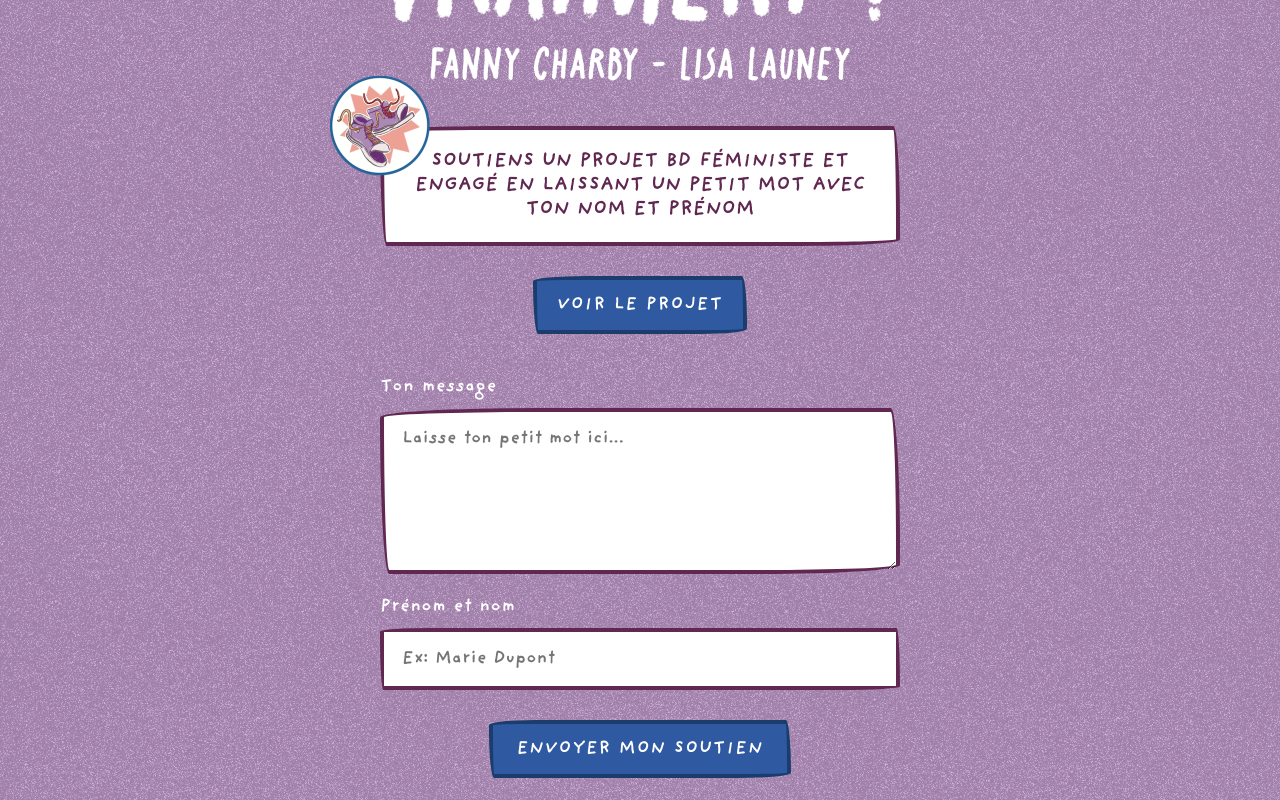
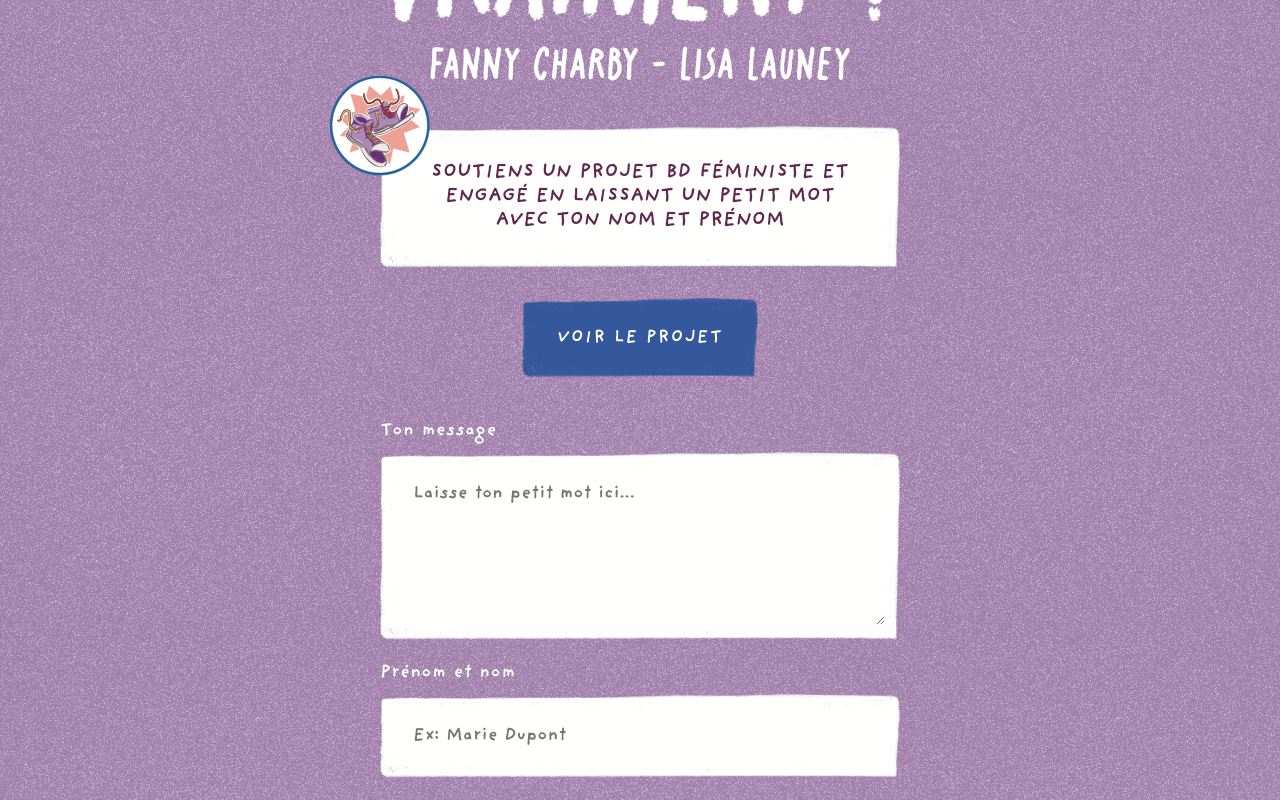
Before and after one commit to valentingnt/que-de-la-drague, a React (Vite) app: page / in a window 1280 px wide. Shown: the part 240-1040 px from the top of the page. Built offline with nearby package versions, Linux system fonts and the light colour scheme; no server answers; the database is empty.

Commit message:
Add new background images and update admin styles: Introduce sketch background images and enhance CSS styles for buttons and layout, including border image properties and hover effects for improved UI consistency.

```diff
--- a/src/App.css
+++ b/src/App.css
@@ -1,10 +1,10 @@
 :root {
   /* Colors */
-  --color-primary: #2f5aa2;
+  --color-primary: #35589c;
   --color-primary-dark: #1a3d6d;
   --color-secondary: #602750;
   --color-background: #d8bbe4;
-  --color-white: white;
+  --color-white: #fffffe;
   --color-success: #28a745;
   --color-success-bg: #d4edda;
   --color-error: #dc3545;
@@ -44,6 +44,13 @@
   --border-radius-organic-alt: 225px 15px 255px 15px/15px 255px 15px 225px;
   --border-radius-button: 255px 25px 225px 25px/25px 225px 25px 255px;
   --border-radius-button-alt: 225px 25px 255px 25px/25px 255px 25px 225px;
+
+  /* Border Image */
+  --border-image-source: url("/sketch-background.png");
+  --border-image-source-button: url("/sketch-background-button.png");
+  --border-image-slice: 40;
+  --border-image-width: 15px;
+  --border-image-repeat: stretch;
 
   /* Transitions */
   --transition-opacity: opacity 0.2s;
@@ -160,9 +167,13 @@ body {
   margin-bottom: var(--spacing-2xl);
   text-align: center;
   background: var(--color-white);
+  background-clip: padding-box;
   padding: var(--spacing-lg) var(--spacing-xl);
-  border: var(--border-width) solid var(--color-secondary);
-  border-radius: var(--border-radius-organic);
+  border-style: solid;
+  border-width: var(--border-image-width);
+  border-image-source: var(--border-image-source);
+  border-image-slice: var(--border-image-slice);
+  border-image-repeat: var(--border-image-repeat);
   position: relative;
   font-weight: 700;
   text-transform: uppercase;
@@ -235,19 +246,31 @@ body {
   font-weight: 700;
   color: var(--color-white);
   background: var(--color-primary);
-  border: var(--border-width) solid var(--color-primary-dark);
-  border-radius: var(--border-radius-button);
+  background-clip: padding-box;
+  border-style: solid;
+  border-width: var(--border-image-width);
+  border-image-source: var(--border-image-source-button);
+  border-image-slice: var(--border-image-slice);
+  border-image-repeat: var(--border-image-repeat);
   cursor: pointer;
-  transition: var(--transition-opacity);
+  transition: transform 0.15s ease-out, filter 0.15s ease-out;
   margin-bottom: var(--spacing-3xl);
   text-transform: uppercase;
   letter-spacing: 1px;
   display: inline-block;
   align-self: center;
+  transform: translateZ(0);
+  backface-visibility: hidden;
+  -webkit-backface-visibility: hidden;
+  will-change: transform;
 }
 
 .pdf-button:hover {
-  opacity: 0.9;
+  filter: brightness(1.05);
+}
+
+.pdf-button:active {
+  filter: brightness(0.95);
 }
 
 .form {
@@ -275,31 +298,26 @@ body {
 .form-group textarea {
   padding: 14px var(--font-size-medium);
   font-size: var(--font-size-medium);
-  border: var(--border-width) solid var(--color-secondary);
+  border-style: solid;
+  border-width: var(--border-image-width);
+  border-image-source: var(--border-image-source);
+  border-image-slice: var(--border-image-slice);
+  border-image-repeat: var(--border-image-repeat);
   font-family: inherit;
-  transition: var(--transition-border);
   background: var(--color-white);
+  background-clip: padding-box;
   color: var(--color-secondary);
 }
 
-.form-group input {
-  border-radius: var(--border-radius-organic-alt);
-}
-
-.form-group input:focus {
+.form-group input:focus,
+.form-group textarea:focus {
   outline: none;
-  border-color: var(--color-primary);
+  filter: brightness(0.98);
 }
 
 .form-group textarea {
   resize: vertical;
   min-height: 140px;
-  border-radius: var(--border-radius-organic);
-}
-
-.form-group textarea:focus {
-  outline: none;
-  border-color: var(--color-primary);
 }
 
 .form-group input:disabled,
@@ -338,8 +356,13 @@ body {
 
 .status-message.error {
   background-color: var(--color-error-bg);
+  background-clip: padding-box;
   color: var(--color-secondary);
-  border: var(--border-width) solid var(--color-error);
+  border-style: solid;
+  border-width: var(--border-image-width);
+  border-image-source: var(--border-image-source);
+  border-image-slice: var(--border-image-slice);
+  border-image-repeat: var(--border-image-repeat);
 }
 
 .submit-button {
@@ -349,19 +372,31 @@ body {
   font-weight: 700;
   color: var(--color-white);
   background: var(--color-primary);
-  border: var(--border-width) solid var(--color-primary-dark);
-  border-radius: var(--border-radius-button-alt);
+  background-clip: padding-box;
+  border-style: solid;
+  border-width: var(--border-image-width);
+  border-image-source: var(--border-image-source-button);
+  border-image-slice: var(--border-image-slice);
+  border-image-repeat: var(--border-image-repeat);
   cursor: pointer;
-  transition: var(--transition-opacity);
+  transition: transform 0.15s ease-out, filter 0.15s ease-out;
   margin-top: var(--spacing-sm);
   text-transform: uppercase;
   letter-spacing: 1px;
   display: inline-block;
   align-self: center;
+  transform: translateZ(0);
+  backface-visibility: hidden;
+  -webkit-backface-visibility: hidden;
+  will-change: transform;
 }
 
 .submit-button:hover:not(:disabled) {
-  opacity: 0.9;
+  filter: brightness(1.05);
+}
+
+.submit-button:active:not(:disabled) {
+  filter: brightness(0.95);
 }
 
 .submit-button:disabled {
--- a/src/admin.css
+++ b/src/admin.css
@@ -26,8 +26,12 @@
   margin: 100px auto;
   padding: 40px;
   background: var(--color-white);
-  border: var(--border-width) solid var(--color-secondary);
-  border-radius: var(--border-radius-organic);
+  background-clip: padding-box;
+  border-style: solid;
+  border-width: var(--border-image-width);
+  border-image-source: var(--border-image-source);
+  border-image-slice: var(--border-image-slice);
+  border-image-repeat: var(--border-image-repeat);
 }
 
 .admin-login .admin-title {
@@ -38,7 +42,7 @@
 
 .admin-actions {
   display: flex;
-  gap: 10px;
+  gap: 20px;
 }
 
 .admin-button {
@@ -48,19 +52,48 @@
   font-weight: 700;
   color: var(--color-white);
   background: var(--color-primary);
-  border: var(--border-width) solid var(--color-primary-dark);
-  border-radius: var(--border-radius-button);
+  background-clip: padding-box;
+  border-style: solid;
+  border-width: var(--border-image-width);
+  border-image-source: var(--border-image-source-button);
+  border-image-slice: var(--border-image-slice);
+  border-image-repeat: var(--border-image-repeat);
   cursor: pointer;
-  transition: var(--transition-opacity);
+  transition: transform 0.15s ease-out, filter 0.15s ease-out;
+  transform: translateZ(0);
+  backface-visibility: hidden;
+  -webkit-backface-visibility: hidden;
+  will-change: transform;
 }
 
 .admin-button:hover {
-  opacity: 0.9;
+  filter: brightness(1.05);
+}
+
+.admin-button:active {
+  filter: brightness(0.95);
 }
 
 .admin-button-secondary {
   background: var(--color-secondary);
-  border-color: #4a1c3d;
+}
+
+.admin-text-link {
+  font-family: var(--font-providence);
+  font-size: 16px;
+  font-weight: 700;
+  color: var(--color-primary);
+  background: none;
+  border: none;
+  cursor: pointer;
+  text-decoration: underline;
+  text-underline-offset: 4px;
+  transition: opacity 0.2s;
+  padding: 0;
+}
+
+.admin-text-link:hover {
+  opacity: 0.7;
 }
 
 .stats-grid {
@@ -72,8 +105,12 @@
 
 .stat-card {
   background: var(--color-white);
-  border: var(--border-width) solid var(--color-secondary);
-  border-radius: var(--border-radius-organic);
+  background-clip: padding-box;
+  border-style: solid;
+  border-width: var(--border-image-width);
+  border-image-source: var(--border-image-source);
+  border-image-slice: var(--border-image-slice);
+  border-image-repeat: var(--border-image-repeat);
   padding: 30px;
   text-align: center;
 }
@@ -96,8 +133,12 @@
 .heatmap-section,
 .submissions-section {
   background: var(--color-white);
-  border: var(--border-width) solid var(--color-secondary);
-  border-radius: var(--border-radius-organic);
+  background-clip: padding-box;
+  border-style: solid;
+  border-width: var(--border-image-width);
+  border-image-source: var(--border-image-source);
+  border-image-slice: var(--border-image-slice);
+  border-image-repeat: var(--border-image-repeat);
   padding: 30px;
   margin-bottom: 30px;
 }
@@ -206,6 +247,12 @@
     align-items: flex-start;
   }
 
+  .admin-actions {
+    display: flex;
+    flex-direction: row-reverse;
+    gap: 20px;
+  }
+
   .admin-title {
     font-size: 28px;
   }
--- a/src/pages/AdminDashboard.jsx
+++ b/src/pages/AdminDashboard.jsx
@@ -113,11 +113,11 @@ function AdminDashboard() {
       <header className="admin-header">
         <h1 className="admin-title">Dashboard</h1>
         <div className="admin-actions">
+          <button className="admin-text-link" onClick={handleLogout}>
+            Déconnexion
+          </button>
           <button className="admin-button" onClick={exportToCSV}>
             📥 Exporter CSV
-          </button>
-          <button className="admin-button admin-button-secondary" onClick={handleLogout}>
-            Déconnexion
           </button>
         </div>
       </header>
```
Also changed, not shown: public/sketch-background-button.png (added), public/sketch-background.png (added).
